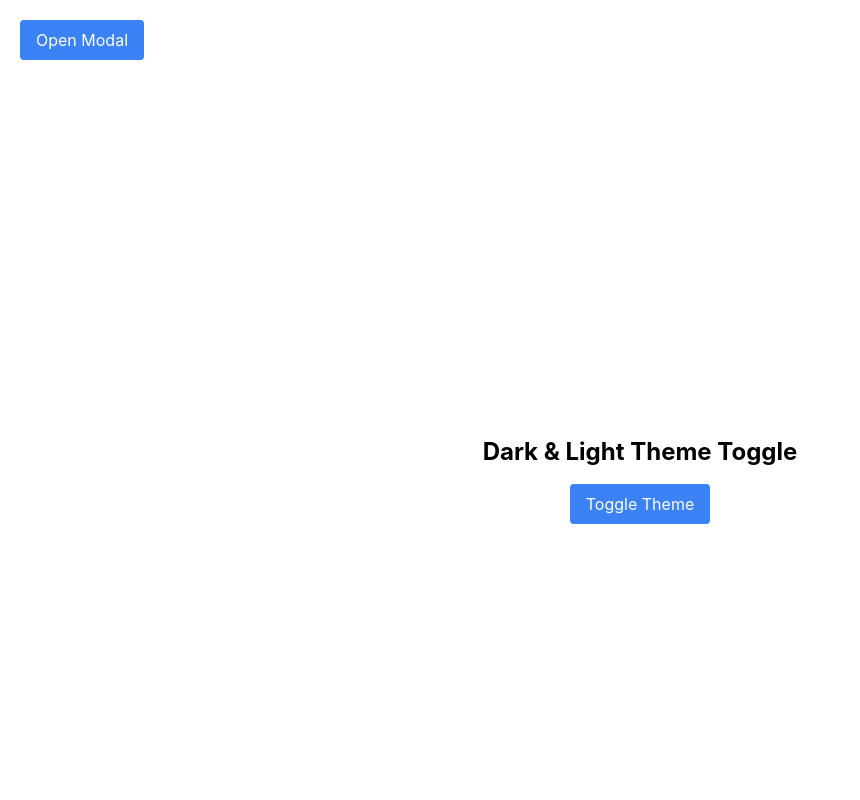
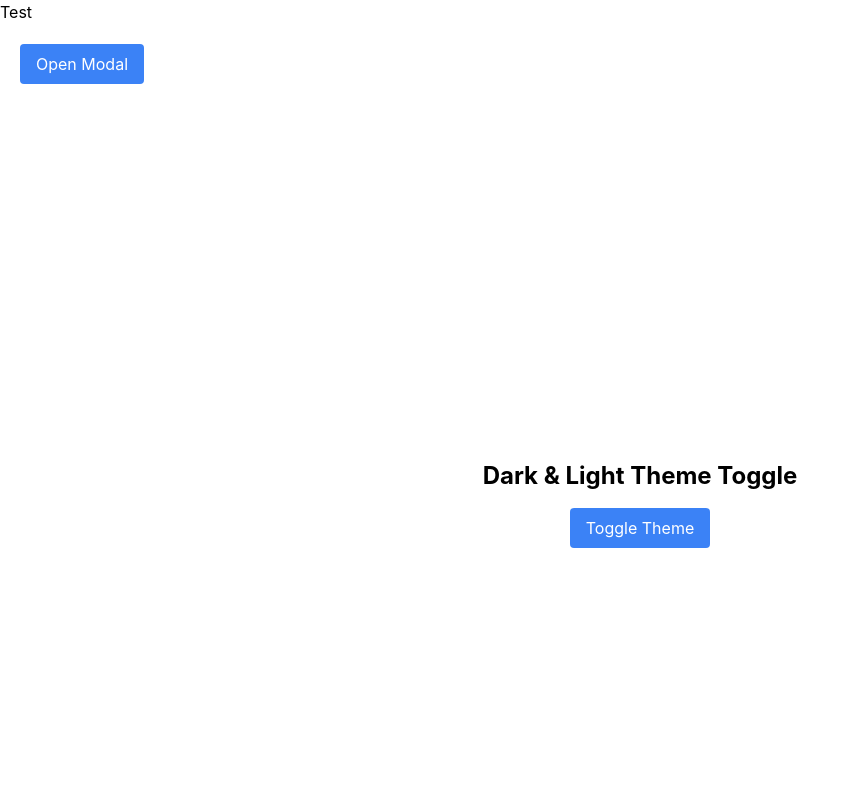
Before and after one commit to avarma-gh/react-ui-kit, a React (Create React App) app: page / in a window 1280 px wide. Shown: the top 800 px of the page, without its empty margins (0-860 px from the left). Built offline with nearby package versions, Linux system fonts and the light colour scheme.

Commit message:
code clean up

```diff
--- a/src/App.js
+++ b/src/App.js
@@ -6,11 +6,14 @@ import ThemeProvider from './components/Theme/ThemeContext'
 import CommentProvider from './components/CommentThread/CommentContext'
 import CommentThread from './components/CommentThread/CommentThread'
 import TestModal from './components/Modal/TestModal'
+
+// FIX ME
+// TODO: Add a modal component to the app
 const App = () => {
   return (
     <>
       <div id="modal-root"></div>
-
+      <h1>Test</h1>
       <ThemeProvider>
         <ToastProvider>
           <TestModal />
```
